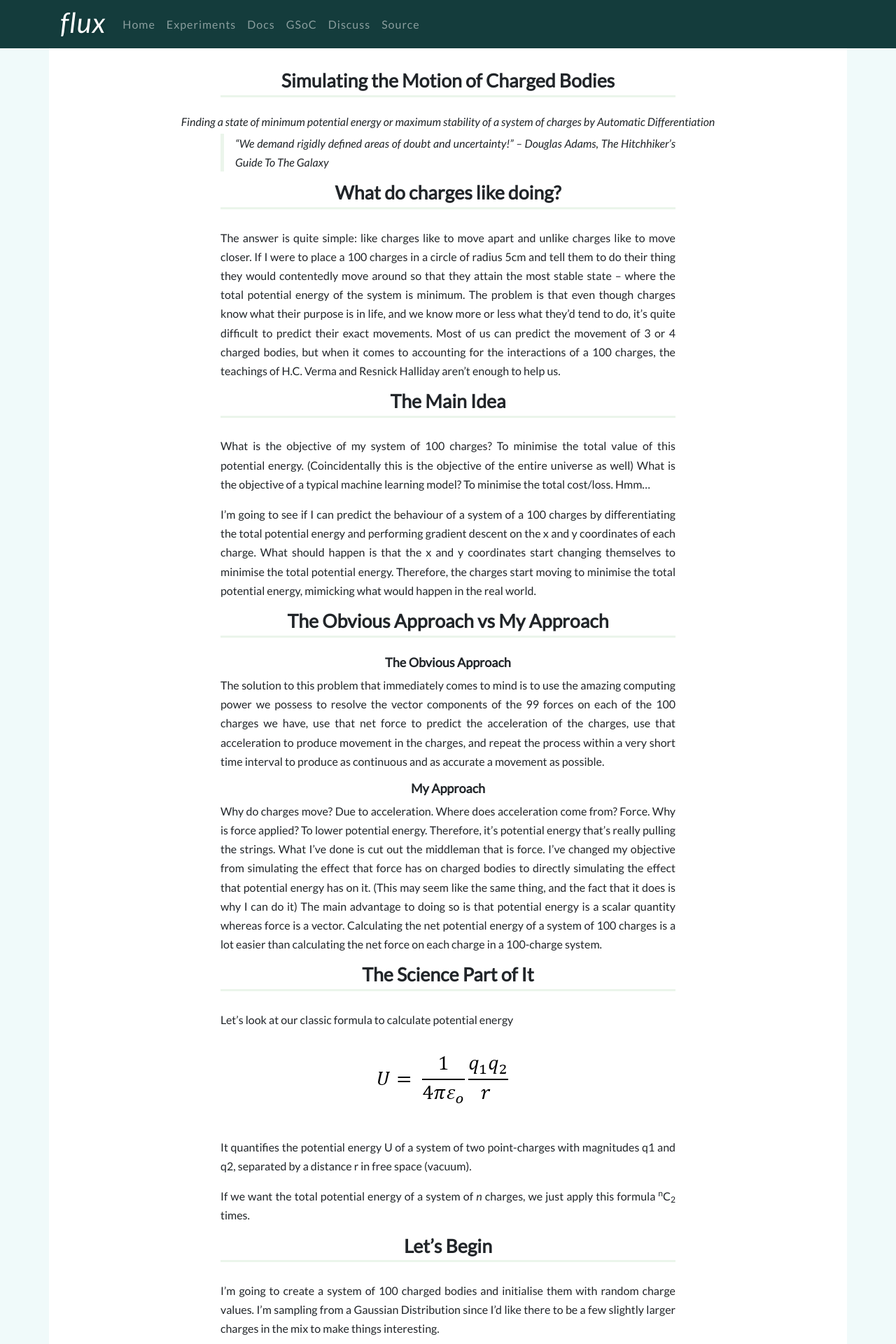
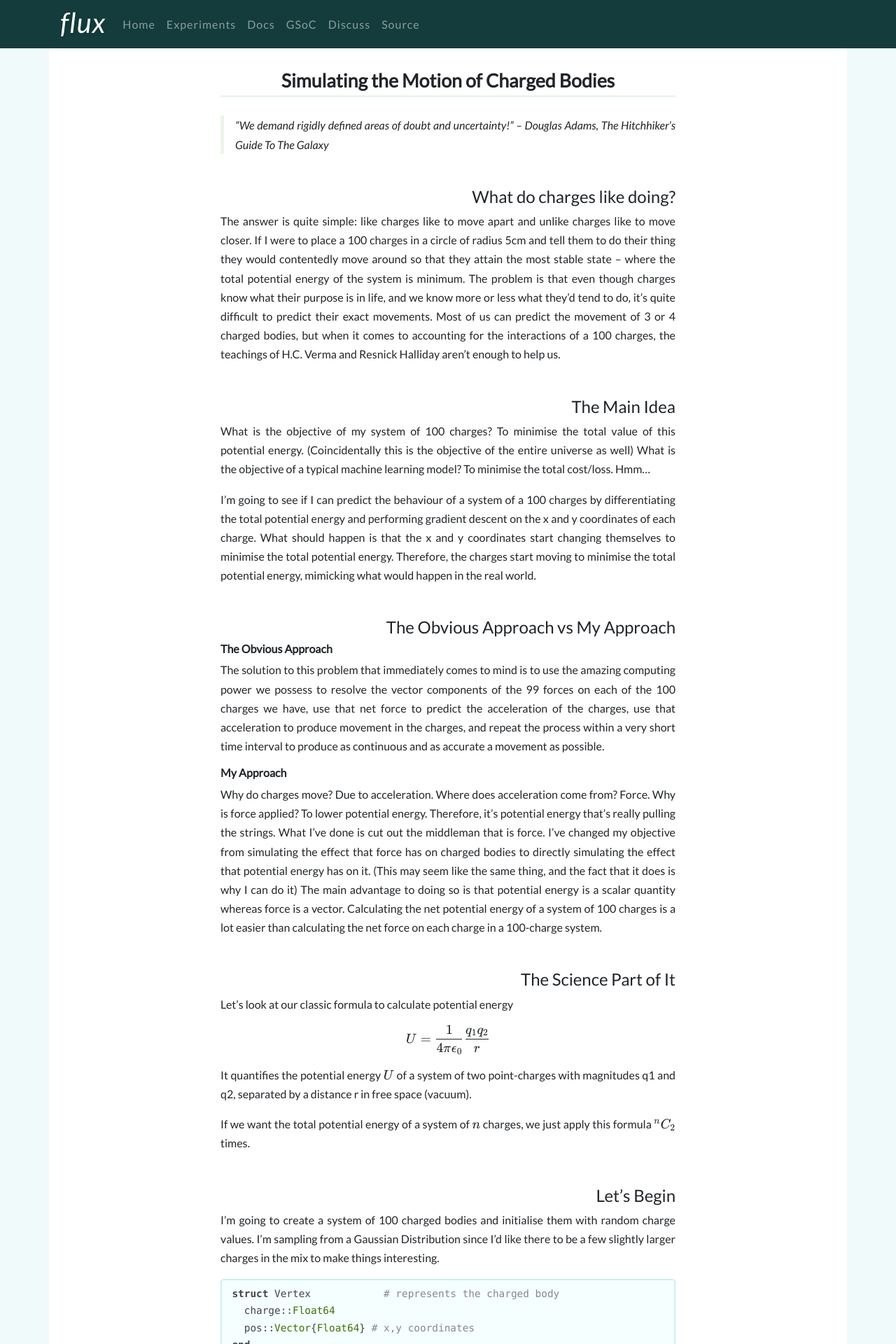
Before and after one commit to FluxML/fluxml.github.io, a Jekyll site: the page built from _posts/2019-09-11-simulating-the-motion-of-charges.md, in a window 1280 px wide. Shown: the top 1920 px of the page at 70% size. Built offline with Jekyll 4.4.1, drawn with Linux system fonts in a browser that asks for light colours; nearby versions of some CDN libraries; comment, search, counter and statistics services are not loaded; some of the changed text lies outside the part shown.

Commit message:
formatting

`````diff
--- a/_layouts/page.html
+++ b/_layouts/page.html
@@ -6,7 +6,7 @@ layout: default
 .container img {
   max-width: 100%;
 }
-.container h1, .container h2, .container p, .container blockquote, .container .highlighter-rouge, .container ul :not(.navbar-nav) {
+.container h1, .container h2, .container h3, .container p, .container blockquote, .container .highlighter-rouge, .container ul :not(.navbar-nav) {
   max-width: 650px;
   margin-left: auto;
   margin-right: auto;
--- a/_posts/2019-09-11-simulating-the-motion-of-charges.md
+++ b/_posts/2019-09-11-simulating-the-motion-of-charges.md
@@ -4,54 +4,26 @@ author: Sudhanshu Agrawal sudhanshuagr27@ucla.edu
 layout: blog
 ---
 
-<style>
-h3{
-	text-align: center;
-	font-weight: bold;
-	font-size: 18px;
-	}
+> “We demand rigidly defined areas of doubt and uncertainty!”  – Douglas Adams, The Hitchhiker's Guide To The Galaxy
 
-h4{
-	text-align: center;
-	font-style: italic;
-	font-size: 16px;
-	}
-
-</style>
-
-#### Finding a state of minimum potential energy or maximum stability of a system of charges by Automatic Differentiation
-
-
- >“We demand rigidly defined areas of doubt and uncertainty!”  – Douglas Adams, The Hitchhiker's Guide To The Galaxy
-
-
-
-# What do charges like doing?
+## What do charges like doing?
 
 The answer is quite simple: like charges like to move apart and unlike charges like to move closer. If I were to place a 100 charges in a circle of radius 5cm and tell them to do their thing they would contentedly move around so that they attain the most stable state – where the total potential energy of the system is minimum. The problem is that even though charges know what their purpose is in life, and we know more or less what they’d tend to do, it’s quite difficult to predict their exact movements. Most of us can predict the movement of 3 or 4 charged bodies, but when it comes to accounting for the interactions of a 100 charges, the teachings of H.C. Verma and Resnick Halliday aren’t enough to help us.
 
-
-
-
-# The Main Idea
+## The Main Idea
 
 What is the objective of my system of 100 charges? To minimise the total value of this potential energy. (Coincidentally this is the objective of the entire universe as well)
 What is the objective of a typical machine learning model? To minimise the total cost/loss. Hmm…
 
 I’m going to see if I can predict the behaviour of a system of a 100 charges by differentiating the total potential energy and performing gradient descent on the x and y coordinates of each charge. What should happen is that the x and y coordinates start changing themselves to minimise the total potential energy. Therefore, the charges start moving to minimise the total potential energy, mimicking what would happen in the real world.
 
-
-
-# The Obvious Approach vs My Approach
-
-
+## The Obvious Approach vs My Approach
 
 ### The Obvious Approach
 
 The solution to this problem that immediately comes to mind is to use the amazing computing power we possess to resolve the vector components of the 99 forces on each of the 100 charges we have, use that net force to predict the acceleration of the charges, use that acceleration to produce movement in the charges, and repeat the process within a very short time interval to produce as continuous and as accurate a movement as possible.
 
 ### My Approach
-
 
 Why do charges move? Due to acceleration.
 Where does acceleration come from? Force.
@@ -61,47 +33,31 @@ What I’ve done is cut out the middleman that is force. I’ve changed my objec
 (This may seem like the same thing, and the fact that it does is why I can do it)
 The main advantage to doing so is that potential energy is a scalar quantity whereas force is a vector. Calculating the net potential energy of a system of 100 charges is a lot easier than calculating the net force on each charge in a 100-charge system.
 
-
-# The Science Part of It
-
+## The Science Part of It
 
 Let’s look at our classic formula to calculate potential energy
 
+$[[U = \frac{1}{4 \pi \epsilon_0}\frac{q_1q_2}{r}]]
 
-<img src="/assets/charges/Equation.png" />
+It quantifies the potential energy [[U]] of a system of two point-charges with magnitudes q1 and q2, separated by a distance r in free space (vacuum).
 
-It quantifies the potential energy U of a system of two point-charges with magnitudes q1 and q2, separated by a distance r in free space (vacuum).
+If we want the total potential energy of a system of [[n]] charges, we just apply this formula [[^nC_2]] times.
 
-If we want the total potential energy of a system of _n_ charges, we just apply this formula <sup>n</sup>C<sub>2</sub> times.
-
-
-
-
-# Let's Begin
-
+## Let's Begin
 
 I’m going to create a system of 100 charged bodies and initialise them with random charge values. I’m sampling from a Gaussian Distribution since I’d like there to be a few slightly larger charges in the mix to make things interesting.
 
-
-
-
-
-
-````
-struct Vertex                   #represents the charged body
-    charge ::Float64
-    pos ::Vector{Float64}       #x,y coordinates
+```julia
+struct Vertex            # represents the charged body
+  charge::Float64
+  pos::Vector{Float64} # x,y coordinates
 end
 
-
-function create_env(no_ch)     #create the req no. of charges with random positions and amplitudes
-    [Vertex(randn(), rand(-5:0.001:5, 2)) for _ in 1:no_ch]
+# Create the req no. of charges with random positions and amplitudes
+function create_env(no_ch)
+  [Vertex(randn(), rand(-5:0.001:5, 2)) for _ in 1:no_ch]
 end
-````
-
-
-
-
+```
 
 I’m also going to place these charges randomly in a circle of radius 5cm centred at the origin.
 
@@ -109,115 +65,77 @@ Later on, I’ll make sure that these charges never leave this circle. Why is th
 
 I’m also going to create a simple function to calculate potential.
 
-
-
-````
-function potential(a::Vertex, b::Vertex)     #classic potential formula
-    return (8.854e-12)*a.charge*b.charge/(sqrt(sum(abs2.(a.pos .- b.pos))))
+```julia
+function potential(a::Vertex, b::Vertex) # classic potential formula
+  return (8.854e-12)*a.charge*b.charge/(sqrt(sum(abs2.(a.pos .- b.pos))))
 end
 
-
-function potential(a::Vector)      #potential for a system of charges
-    pot = 0
-    for i in 1:length(a)  #nC2
-        for j in i+1:length(a)
-            pot = pot+potential(a[i],a[j])
-        end
+function potential(a::Vector) # potential for a system of charges
+  pot = 0
+  for i in 1:length(a) # nC2
+    for j in i+1:length(a)
+      pot = pot+potential(a[i],a[j])
     end
-    return pot
+  end
+  return pot
 end
-````
-
-
-
+```
 
 Now I’m going to define my loss function. Why can’t I just use my potential function? The reason is that I want to constrain my charges to a circle. The way I do that is by applying a high penalty(loss) every time a charge tries to move out of the circle.
 
-
-
-````
+```julia
 function loss(env::Vector)
-    s = 0
-
-    for i in 1: length(env)
-        if distance(env[i], [0,0])-5>0                  #if charge moves outside circle of radius 5 centred at origin, give it a high penalty
-            s = s+100*(distance(env[i],[0,0])-5)        #this is to constrain it otherwise large like charges would just go to infinity and we wouldn't see much
-        end
-
+  s = 0
+  for i in 1: length(env)
+    # if charge moves outside circle of radius 5 centred at origin,
+    # give it a high penalty
+    # this is to constrain it otherwise large like charges would
+    # just go to infinity and we wouldn't see much
+    if distance(env[i], [0,0])-5>0
+      s = s+100*(distance(env[i],[0,0])-5)
     end
-
-    l =  s + 1.0e12*potential(env)                      #scaling potential so the distance moved is perceptible
-
-    return l
-
+  end
+  # scaling potential so the distance moved is perceptible
+  l =  s + 1.0e12*potential(env)
+  return l
 end
-````
-
-
-
-
+```
 
 Since the potential function gives a very small value of the order of 10<sup>-12</sup> we need to scale it so that the loss is a high enough value to produce an appreciable movement in my charges.
 
 Let’s create the environment of charges
 
-
-
-
-`env = create_env(100)`
-
-
-
+```julia
+env = create_env(100)
+```
 
 I’m using 2 main machine learning libraries. Zygote, for its AD capabilities, and Flux, for its optimisers.
 
-
-
-````
+```julia
 using Zygote
 using Flux
-````
-
-
+```
 
 Let’s start moving these charges around
-
-
-
 
 ```julia
 opt = ADAM(0.01)
 for i in 1:200
-
-    gs = Zygote.gradient(loss, env)
-
-    for j in 1: length(gs[1])   #each j is a charge
-
-        Flux.Optimise.update!(opt, env[j].pos, gs[1][j].pos)     #making sure we update only the positions not the charge value
-
-    end
-
+  gs = Zygote.gradient(loss, env)
+  for j in 1: length(gs[1]) # each j is a charge
+    # making sure we update only the positions not the charge value
+    Flux.Optimise.update!(opt, env[j].pos, gs[1][j].pos)
+  end
 end
 ```
 
-
-
-
 Using some basic plotting functions, I graphed my charges at every training iteration and put them all together in a gif.
 
+![](/assets/charges/maingif.gif)
 
+*Red charges are positive, Blue charges are negative and size of the dot is proportional to the absolute value of charge.*
 
-<img src="/assets/charges/maingif.gif" />
-
-
-
-#### Red charges are positive, Blue charges are negative and size of the dot is proportional to the absolute value of charge
-
-
-
-
-
-# The Big Question. It looks cool, but does it work?
+## The Big Question. It looks cool, but does it work?
 
 A high-level observation shows that the like charges tend to move apart and the unlike charges tend to move closer. We can take a step further and notice that as time progresses, the charges tend to move less and less since they are more or less in a stable position. A sure sign of convergence.
 
@@ -225,28 +143,25 @@ Let’s prove this.
 
 Let’s take a trivial case and define a system of two charges: one positive and one negative. Let’s place them diametrically opposite with respect to the origin.
 
-<img src="/assets/charges/plot1.png" />
+![](/assets/charges/plot1.png)
 
 What do we expect to happen? The charges should move together.
 
-<img src="/assets/charges/plot2.png" />
+![](/assets/charges/plot2.png)
 
 And they do!
 
-(_What’s interesting is that they seem to have overshot and actually crossed each other at one point, only to get drawn to each other once more. An apt parallel is charges overshooting due to inertia of motion)_
+_(What’s interesting is that they seem to have overshot and actually crossed each other at one point, only to get drawn to each other once more. An apt parallel is charges overshooting due to inertia of motion)_
 
 Let’s go back to that system of 100 charges and plot the potential energy at every training iteration.
-<img src="/assets/charges/plot3.png" />
+![](/assets/charges/plot3.png)
 
 It’s safe to say that the system has converged at a value of approximately -1360 .
 
 You’re probably wondering why the graph is so bumpy and what these extreme minimas are. The minimas are simply the points in the training loop when the charges got a bit overconfident and tried to escape the constraining circle. They are then immediately brought back to valid positions by the loss function.
 They may also occur when a positive and a negative charge briefly overlap with each other giving a potential of negative infinity. Of course, such a situation is impossible in the real world.
 
-
-
-
-# Conclusion
+## Conclusion
 
 It works!
 I created this simulation because it’s an interesting and very visual way to get a real feel of how charges move around when affected by almost a 100 different forces.
--- a/site.scss
+++ b/site.scss
@@ -40,6 +40,10 @@ body {
     font-size: 18pt;
     text-align: right;
     margin-top:2em;
+  }
+  h3 {
+    font-size: 12pt;
+    font-weight: bold;
   }
 
   blockquote {
`````
Also changed, not shown: assets/charges/Equation.PNG (deleted).
